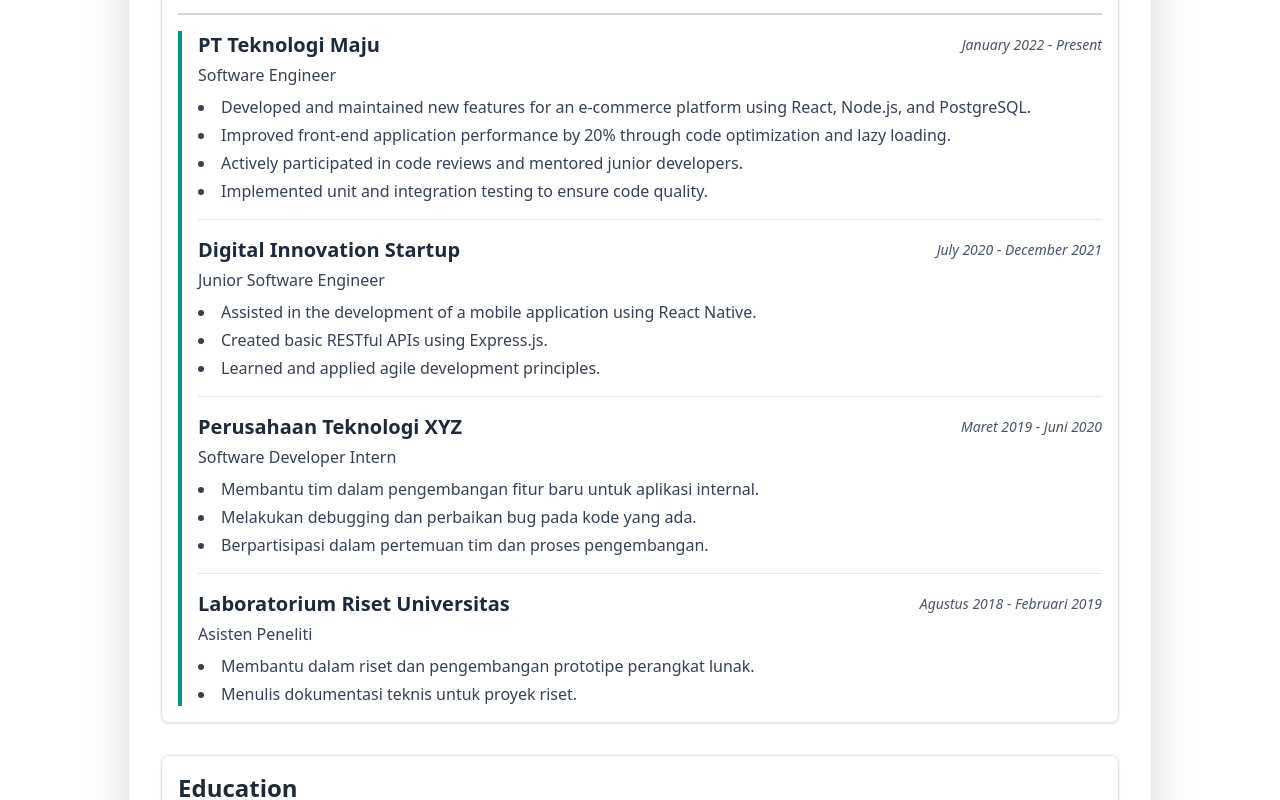
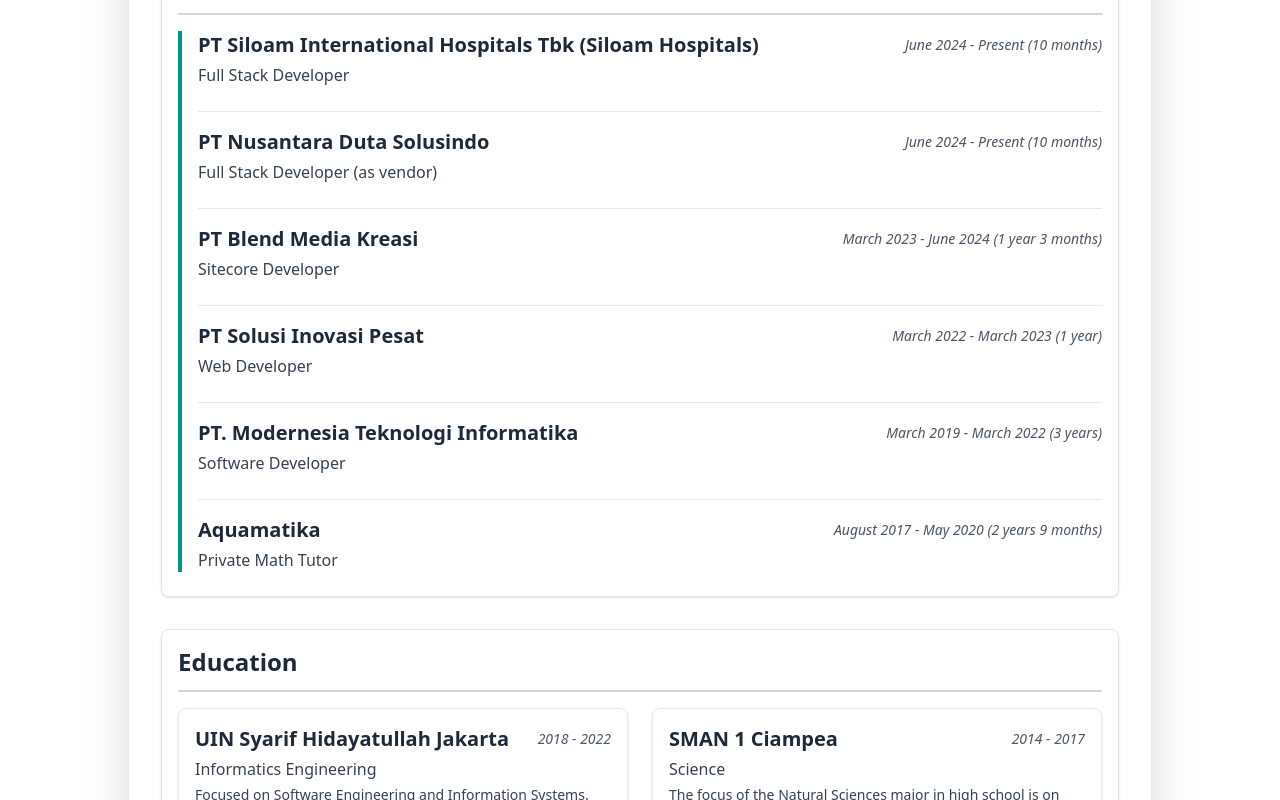
Before and after one commit to sanjari-dev/cv, a Next.js app: page / in a window 1280 px wide. Shown: the part 620-1420 px from the top of the page. Built offline with nearby package versions, Linux system fonts and the light colour scheme.

Commit message:
update experience

```diff
--- a/src/app/data.ts
+++ b/src/app/data.ts
@@ -9,13 +9,7 @@
   { name: 'Agile Development', grade: 5 },
 ];
 
-export const interests = [
-  'Photography',
-  'Hiking',
-  'Reading Science Fiction',
-  'Playing Chess',
-  'Cooking',
-];
+export const interests = ['Photography', 'Hiking', 'Reading Science Fiction', 'Playing Chess', 'Cooking'];
 
 export const awards = [
   { name: 'Employee of the Year - PT Teknologi Maju', year: '2023' },
@@ -24,7 +18,7 @@
   { name: 'Top Contributor Badge - Open Source Project', year: '2019' },
   { name: 'Innovation Award - Company Internal Event', year: '2022' },
   { name: 'Certificate of Appreciation - Community Contribution', year: '2021' },
-  { name: 'Dean\'s List - Semester Fall', year: '2019' },
+  { name: "Dean's List - Semester Fall", year: '2019' },
   { name: 'Hackathon Finalist - Regional Competition', year: '2018' },
 ];
 
@@ -70,72 +64,81 @@
     description: 'Web application for managing team tasks and projects.',
     technologies: 'React, Express.js, MongoDB, Socket.IO.',
     features: 'Real-time task updates, user authentication, project dashboards.',
-    url: 'https://github.com/yourusername/project-management-platform'
+    url: 'https://github.com/yourusername/project-management-platform',
   },
   {
     name: 'E-commerce Backend API',
     year: '2022',
     description: 'Built robust backend API for an e-commerce platform.',
-    technologies: 'Node.js, Express.js, PostgreSQL, Docker.',
+    technologies: 'Node.js, Express.js, PostgresSQL, Docker.',
     features: 'User authentication, product catalog, order processing.',
-    url: 'https://github.com/yourusername/ecommerce-api'
-  }
+    url: 'https://github.com/yourusername/ecommerce-api',
+  },
 ];
 
 export const workExperience = [
   {
-    company: 'PT Teknologi Maju',
-    title: 'Software Engineer',
-    dates: 'January 2022 - Present',
-    responsibilities: [
-      'Developed and maintained new features for an e-commerce platform using React, Node.js, and PostgreSQL.',
-      'Improved front-end application performance by 20% through code optimization and lazy loading.',
-      'Actively participated in code reviews and mentored junior developers.',
-      'Implemented unit and integration testing to ensure code quality.',
-    ],
+    company: 'PT Siloam International Hospitals Tbk (Siloam Hospitals)',
+    title: 'Full Stack Developer',
+    dates: 'June 2024 - Present',
+    startDate: '2024-06-25',
+    endDate: 'Present',
+    responsibilities: [],
   },
   {
-    company: 'Digital Innovation Startup',
-    title: 'Junior Software Engineer',
-    dates: 'July 2020 - December 2021',
-    responsibilities: [
-      'Assisted in the development of a mobile application using React Native.',
-      'Created basic RESTful APIs using Express.js.',
-      'Learned and applied agile development principles.',
-    ],
+    company: 'PT Nusantara Duta Solusindo',
+    title: 'Full Stack Developer (as vendor)',
+    dates: 'June 2024 - Present',
+    startDate: '2024-06-25',
+    endDate: 'Present',
+    responsibilities: [],
   },
   {
-    company: 'Perusahaan Teknologi XYZ',
-    title: 'Software Developer Intern',
-    dates: 'Maret 2019 - Juni 2020',
-    responsibilities: [
-      'Membantu tim dalam pengembangan fitur baru untuk aplikasi internal.',
-      'Melakukan debugging dan perbaikan bug pada kode yang ada.',
-      'Berpartisipasi dalam pertemuan tim dan proses pengembangan.',
-    ],
+    company: 'PT Blend Media Kreasi',
+    title: 'Sitecore Developer',
+    dates: 'March 2023 - June 2024',
+    startDate: '2023-03-25',
+    endDate: '2024-06-25',
+    responsibilities: [],
   },
   {
-    company: 'Laboratorium Riset Universitas',
-    title: 'Asisten Peneliti',
-    dates: 'Agustus 2018 - Februari 2019',
-    responsibilities: [
-      'Membantu dalam riset dan pengembangan prototipe perangkat lunak.',
-      'Menulis dokumentasi teknis untuk proyek riset.',
-    ],
+    company: 'PT Solusi Inovasi Pesat',
+    title: 'Web Developer',
+    dates: 'March 2022 - March 2023',
+    startDate: '2022-03-25',
+    endDate: '2023-03-25',
+    responsibilities: [],
+  },
+  {
+    company: 'PT. Modernesia Teknologi Informatika',
+    title: 'Software Developer',
+    dates: 'March 2019 - March 2022',
+    startDate: '2019-03-01',
+    endDate: '2022-03-25',
+    responsibilities: [],
+  },
+  {
+    company: 'Aquamatika',
+    title: 'Private Math Tutor',
+    dates: 'August 2017 - May 2020',
+    startDate: '2017-08-01',
+    endDate: '2020-05-31',
+    responsibilities: [],
   },
 ];
 
 export const education = [
   {
-    institution: 'Indonesia University of Technology',
-    degree: 'Bachelor of Computer Science',
-    years: '2016 - 2020',
+    institution: 'UIN Syarif Hidayatullah Jakarta',
+    degree: 'Informatics Engineering',
+    years: '2018 - 2022',
     details: 'Focused on Software Engineering and Information Systems.',
   },
   {
-    institution: 'Sekolah Menengah Atas 1 Jakarta',
-    degree: 'Ilmu Pengetahuan Alam',
-    years: '2013 - 2016',
-    details: 'Fokus pada mata pelajaran sains dan matematika.',
+    institution: 'SMAN 1 Ciampea',
+    degree: 'Science',
+    years: '2014 - 2017',
+    details:
+      'The focus of the Natural Sciences major in high school is on exact subjects such as mathematics, physics, chemistry, and biology.',
   },
 ];
--- a/src/app/helper.ts
+++ b/src/app/helper.ts
@@ -1,10 +1,48 @@
 export const getWidthClass = (grade: number) => {
   switch (grade) {
-    case 1: return 'w-1/5';
-    case 2: return 'w-2/5';
-    case 3: return 'w-3/5';
-    case 4: return 'w-4/5';
-    case 5: return 'w-full';
-    default: return 'w-0';
+    case 1:
+      return 'w-1/5';
+    case 2:
+      return 'w-2/5';
+    case 3:
+      return 'w-3/5';
+    case 4:
+      return 'w-4/5';
+    case 5:
+      return 'w-full';
+    default:
+      return 'w-0';
   }
 };
+
+export const calculateDuration = (startDate: string, endDate: string): string => {
+  const start = new Date(startDate);
+  const end: Date = endDate === 'Present' ? new Date() : new Date(endDate);
+
+  let years: number = end.getFullYear() - start.getFullYear();
+  let months: number = end.getMonth() - start.getMonth();
+
+  if (months < 0) {
+    years--;
+    months += 12;
+  }
+
+  let durationString: string = '';
+  if (years > 0) {
+    durationString += `${years} year${years > 1 ? 's' : ''}`;
+  }
+  if (months > 0) {
+    if (durationString) durationString += ' ';
+    durationString += `${months} month${months > 1 ? 's' : ''}`;
+  }
+  // Handle cases with less than a year
+  if (years === 0 && months > 0) {
+    durationString = `${months} month${months > 1 ? 's' : ''}`;
+  } else if (years > 0 && months === 0) {
+    durationString = `${years} year${years > 1 ? 's' : ''}`;
+  } else if (years === 0 && months === 0) {
+    durationString = 'Less than a month';
+  }
+
+  return durationString;
+};
--- a/src/app/page.tsx
+++ b/src/app/page.tsx
@@ -1,4 +1,5 @@
 import { Download, Folder, Globe, Mail, MapPin, Phone } from 'lucide-react';
+import Image from 'next/image';
 import {
   awards,
   certifications,
@@ -10,9 +11,8 @@
   skills,
   volunteerExperience,
   workExperience,
-} from './data';
-import { getWidthClass } from './helper';
-import Image from 'next/image';
+} from '@@/data';
+import { calculateDuration, getWidthClass } from '@@/helper';
 
 export default function Home() {
   return (
@@ -108,7 +108,9 @@
             >
               <div className="flex justify-between items-center mb-1">
                 <h3 className="text-xl font-semibold text-gray-800">{entry.company}</h3>
-                <p className="text-gray-600 italic text-sm">{entry.dates}</p>
+                <p className="text-gray-600 italic text-sm">
+                  {entry.dates} ({calculateDuration(entry.startDate, entry.endDate)})
+                </p>
               </div>
               <p className="text-gray-700 mb-2">{entry.title}</p>
               <ul className="list-disc list-inside mt-2 text-gray-700 space-y-1">
--- a/tsconfig.json
+++ b/tsconfig.json
@@ -20,6 +20,7 @@
     ],
     "paths": {
       "@/*": ["./src/*"],
+      "@@/*": ["./src/app/*"],
     }
   },
   "include": ["next-env.d.ts", "**/*.ts", "**/*.tsx", ".next/types/**/*.ts"],
```
